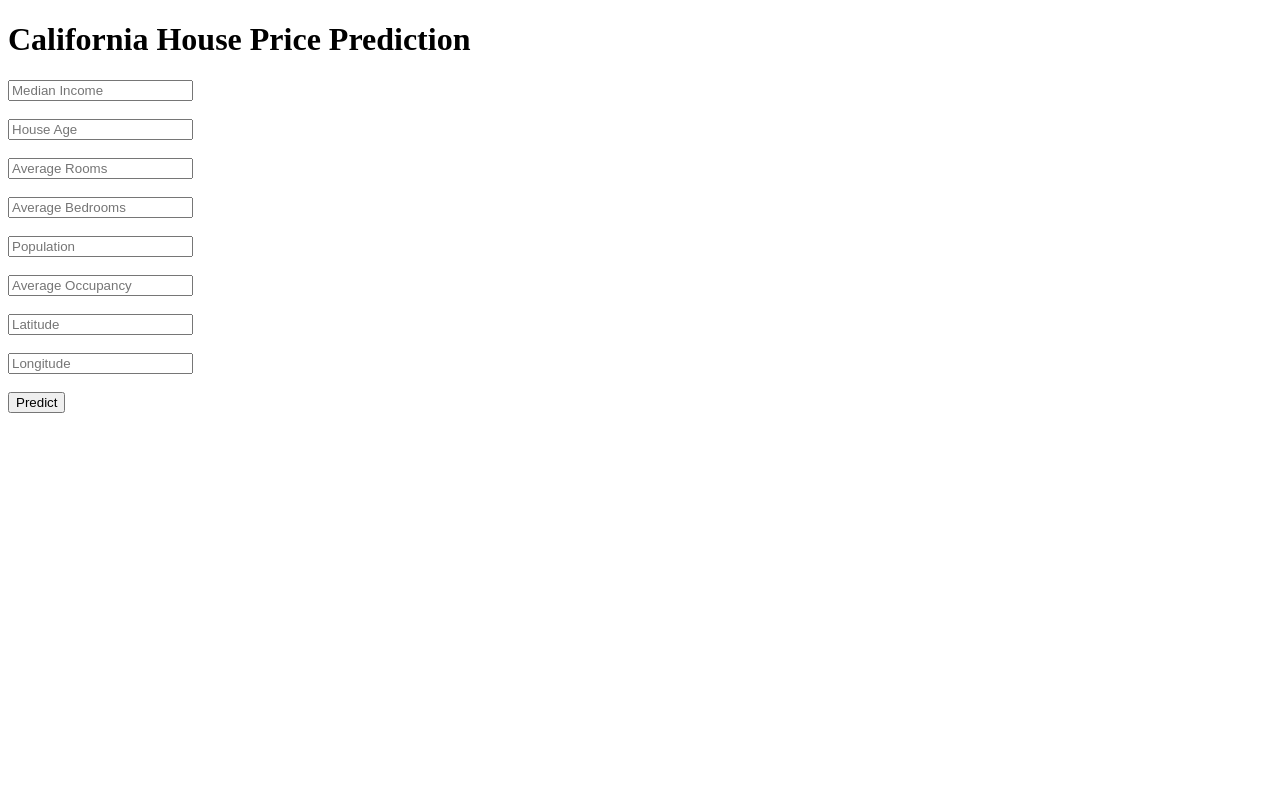
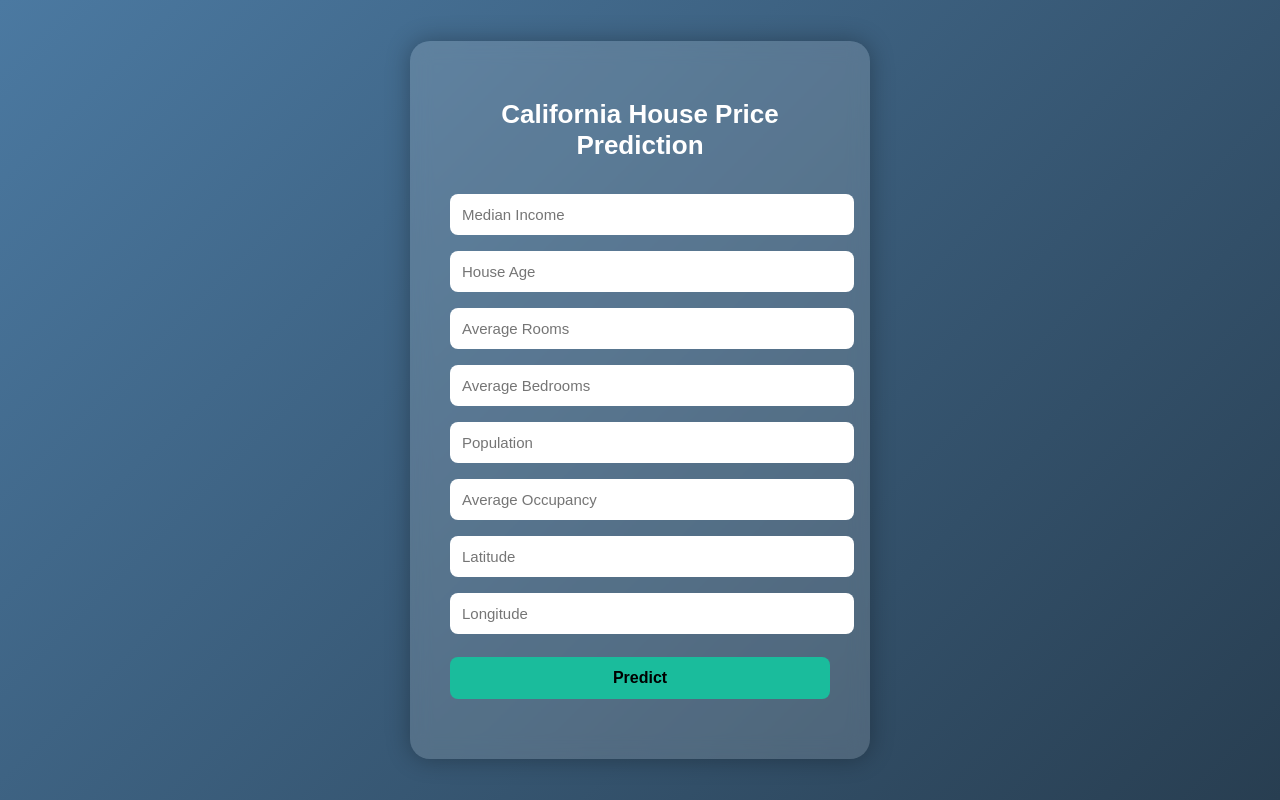
Before and after one commit to harshitnaik1/Californiahousepricing, a Flask app: page / in a window 1280 px wide. Run offline with Flask 3, Linux system fonts and the light colour scheme; parts of the project's set-up code (start-up, migrations or seed data) failed here and were passed over.

Commit message:
Add styles to html file

```diff
--- a/templates/home.html
+++ b/templates/home.html
@@ -1,27 +1,88 @@
 <!DOCTYPE html>
-<html>
+<html lang="en">
 <head>
-    <title>ML API</title>
+    <meta charset="UTF-8" />
+    <meta name="viewport" content="width=device-width, initial-scale=1.0" />
+    <title>California House Price Prediction</title>
+    <style>
+        body {
+            margin: 0;
+            padding: 0;
+            font-family: Arial, Helvetica, sans-serif;
+            background: linear-gradient(135deg, #4b79a1, #283e51);
+            height: 100vh;
+            display: flex;
+            justify-content: center;
+            align-items: center;
+            color: #fff;
+        }
+
+        .container {
+            background: rgba(255, 255, 255, 0.15);
+            padding: 40px;
+            border-radius: 20px;
+            width: 380px;
+            backdrop-filter: blur(10px);
+            box-shadow: 0 0 25px rgba(0, 0, 0, 0.3);
+        }
+
+        h1 {
+            text-align: center;
+            margin-bottom: 25px;
+            font-size: 26px;
+            font-weight: 700;
+        }
+
+        input {
+            width: 100%;
+            padding: 12px;
+            margin: 8px 0;
+            border: none;
+            border-radius: 8px;
+            font-size: 15px;
+        }
+
+        button {
+            width: 100%;
+            padding: 12px;
+            margin-top: 15px;
+            border: none;
+            background: #1abc9c;
+            font-size: 16px;
+            border-radius: 8px;
+            cursor: pointer;
+            transition: 0.3s;
+            font-weight: bold;
+        }
+
+        button:hover {
+            background: #16a085;
+        }
+
+        h2 {
+            text-align: center;
+            margin-top: 20px;
+            font-weight: 600;
+        }
+    </style>
 </head>
 <body>
-    <div class="login">
+    <div class="container">
         <h1>California House Price Prediction</h1>
 
-        <!-- Form sends data to Flask function 'predict' -->
         <form action="{{ url_for('predict') }}" method="post">
-            <input type="text" name="MedInc" placeholder="Median Income" required><br><br>
-            <input type="text" name="HouseAge" placeholder="House Age" required><br><br>
-            <input type="text" name="AveRooms" placeholder="Average Rooms" required><br><br>
-            <input type="text" name="AveBedrms" placeholder="Average Bedrooms" required><br><br>
-            <input type="text" name="Population" placeholder="Population" required><br><br>
-            <input type="text" name="AveOccup" placeholder="Average Occupancy" required><br><br>
-            <input type="text" name="Latitude" placeholder="Latitude" required><br><br>
-            <input type="text" name="Longitude" placeholder="Longitude" required><br><br>
+            <input type="text" name="MedInc" placeholder="Median Income" required>
+            <input type="text" name="HouseAge" placeholder="House Age" required>
+            <input type="text" name="AveRooms" placeholder="Average Rooms" required>
+            <input type="text" name="AveBedrms" placeholder="Average Bedrooms" required>
+            <input type="text" name="Population" placeholder="Population" required>
+            <input type="text" name="AveOccup" placeholder="Average Occupancy" required>
+            <input type="text" name="Latitude" placeholder="Latitude" required>
+            <input type="text" name="Longitude" placeholder="Longitude" required>
 
             <button type="submit">Predict</button>
         </form>
 
-        <!-- Show result -->
         <h2>{{ prediction_text }}</h2>
     </div>
 </body>
```
